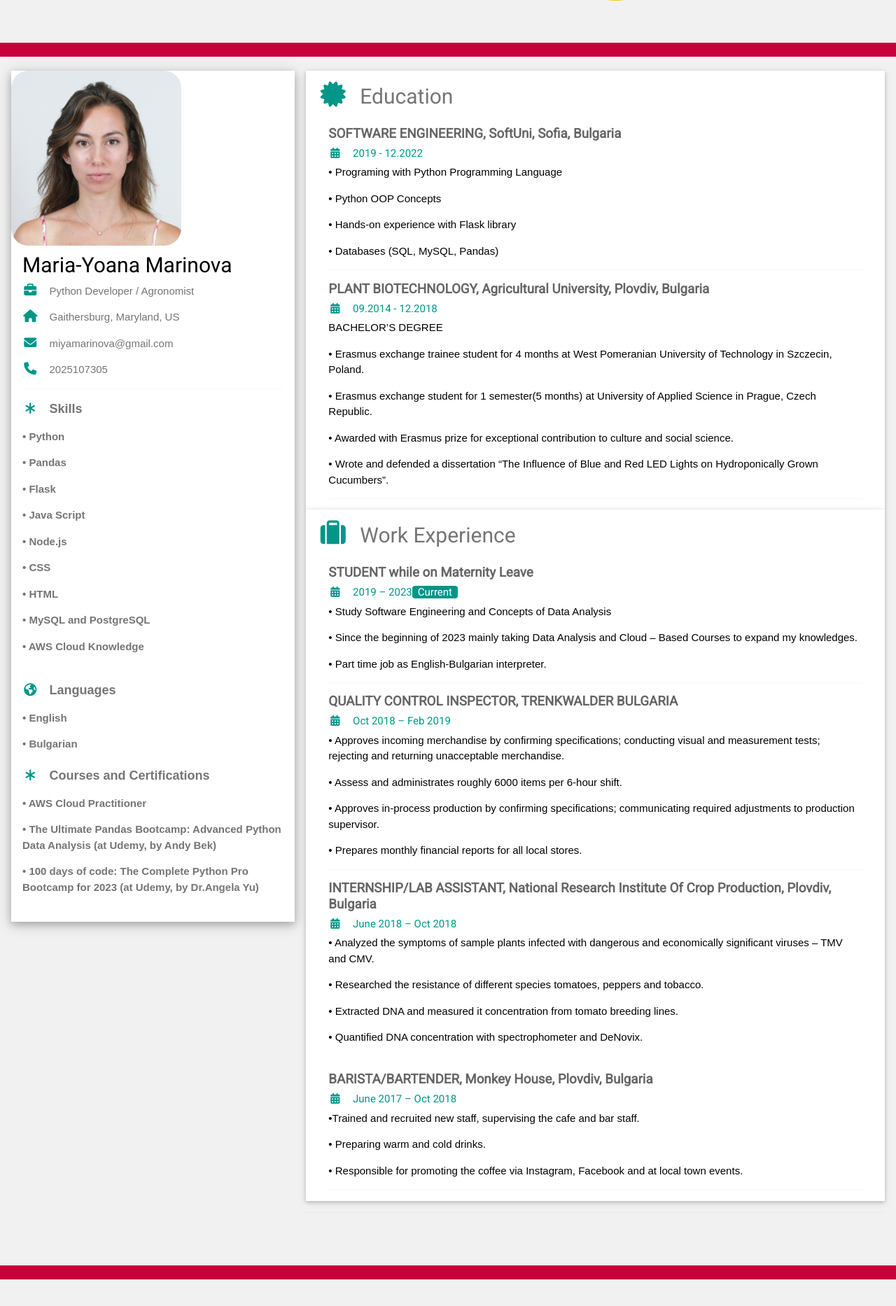
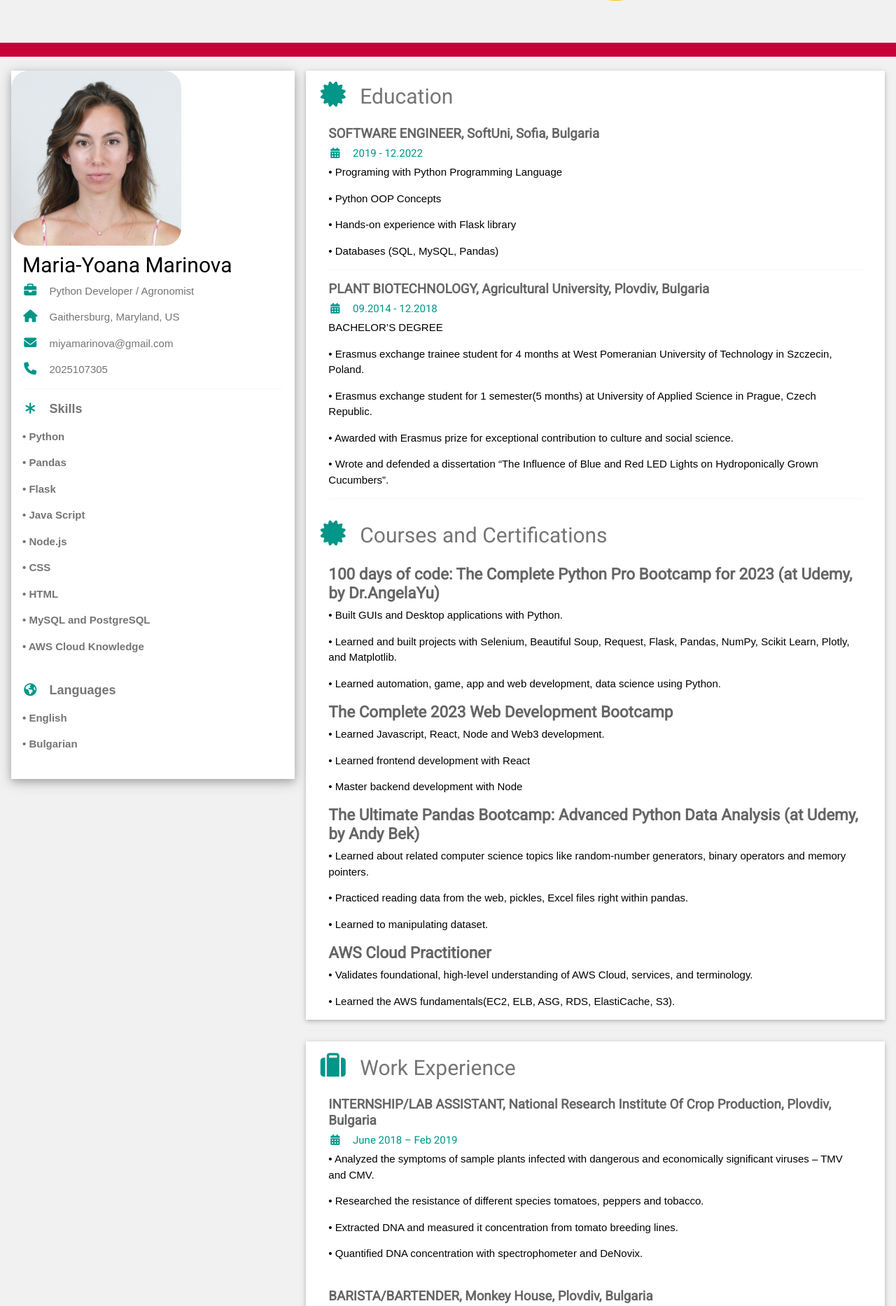
Before and after one commit to miyamarinova/Portfolio_website, a Flask app: page / in a window 1280 px wide. Shown: the part 1313-3179 px from the top of the page at 70% size. Run offline with Flask 3, Linux system fonts and the light colour scheme; some libraries are stand-ins or nearby versions.

Commit message:
Update index.html

```diff
--- a/templates/index.html
+++ b/templates/index.html
@@ -73,6 +73,7 @@
 <div style="background-color: #C70039; height: 20px; width:100%; margin-top: 60px; margin-bottom: 20px;" >   </div>
 
 <!-- Resume -->
+<meta charset="UTF-8">
 <meta name="viewport" content="width=device-width, initial-scale=1">
 <link rel="stylesheet" href="https://www.w3schools.com/w3css/4/w3.css">
 <link rel='stylesheet' href='https://fonts.googleapis.com/css?family=Roboto'>
@@ -83,7 +84,7 @@ html,body,h1,h2,h3,h4,h5,h6 {font-family: "Roboto", sans-serif}
 <body class="w3-light-grey">
 
 <!-- Page Container -->
-<div id="resume" class="w3-content w3-margin-top" style="max-width:1400px;">
+<div class="w3-content w3-margin-top" style="max-width:1400px;" id="resume">
 
   <!-- The Grid -->
   <div class="w3-row-padding">
@@ -124,10 +125,7 @@ html,body,h1,h2,h3,h4,h5,h6 {font-family: "Roboto", sans-serif}
 
           <p><b>• Bulgarian</b></p>
 
-            <p class="w3-large w3-text-theme" style="margin-top:20px;"><b><i class="fa fa-asterisk fa-fw w3-margin-right w3-text-teal"></i></i>Courses and Certifications</b></p>
-          <p><b>• AWS Cloud Practitioner</b></p>
-          <p><b>• The Ultimate Pandas Bootcamp: Advanced Python Data Analysis (at Udemy, by Andy Bek)</b></p>
-          <p><b>• 100 days of code: The Complete Python Pro Bootcamp for 2023 (at Udemy, by Dr.Angela Yu)</b></p>
+
 
           <br>
         </div>
@@ -142,7 +140,7 @@ html,body,h1,h2,h3,h4,h5,h6 {font-family: "Roboto", sans-serif}
         <div class="w3-container w3-card w3-white">
         <h2 class="w3-text-grey w3-padding-16"><i class="fa fa-certificate fa-fw w3-margin-right w3-xxlarge w3-text-teal"></i>Education</h2>
         <div class="w3-container">
-          <h5 class="w3-opacity"><b>SOFTWARE ENGINEERING, SoftUni, Sofia, Bulgaria</b></h5>
+          <h5 class="w3-opacity"><b>SOFTWARE ENGINEER, SoftUni, Sofia, Bulgaria</b></h5>
           <h6 class="w3-text-teal"><i class="fa fa-calendar fa-fw w3-margin-right"></i>2019 - 12.2022</h6>
           <p>• Programing with Python Programming Language</p>
             <p>• Python OOP Concepts</p>
@@ -160,33 +158,47 @@ html,body,h1,h2,h3,h4,h5,h6 {font-family: "Roboto", sans-serif}
             <p>• Wrote and defended a dissertation “The Influence of Blue and Red LED Lights on Hydroponically Grown Cucumbers”.</p>
           <hr>
         </div>
+            <h2 class="w3-text-grey w3-padding-16"><i class="fa fa-certificate fa-fw w3-margin-right w3-xxlarge w3-text-teal"></i>Courses and Certifications</h2>
+            <div class="w3-container">
+              <h4 class="w3-opacity"><b> 100 days of code: The Complete Python Pro Bootcamp for 2023 (at Udemy, by Dr.AngelaYu)</b></h4>
+              <p> • Built GUIs and Desktop applications with Python.</p>
+              <p> • Learned and built projects with Selenium, Beautiful Soup, Request, Flask, Pandas, NumPy, Scikit Learn, Plotly, and Matplotlib.</p>
+              <p> • Learned automation, game, app and web development, data science using Python.</p>
+            </div>
+
+            <div class="w3-container">
+              <h4 class="w3-opacity"><b> The Complete 2023 Web Development Bootcamp</b></h4>
+              <p>• Learned Javascript, React, Node and Web3 development.</p>
+              <p>• Learned frontend development with React</p>
+              <p>• Master backend development with Node</p>
+            </div>
+
+             <div class="w3-container">
+               <h4 class="w3-opacity"><b> The Ultimate Pandas Bootcamp: Advanced Python Data Analysis (at Udemy, by Andy Bek)</b></h4>
+               <p>• Learned about related computer science topics like random-number generators, binary operators and memory pointers.</p>
+               <p>• Practiced reading data from the web, pickles, Excel files right within pandas.</p>
+               <p>• Learned to manipulating dataset.</p>
+            </div>
+
+            <div class="w3-container">
+               <h4 class="w3-opacity"><b> AWS Cloud Practitioner</b></h4>
+               <p>• Validates foundational, high-level understanding of AWS Cloud, services, and terminology.</p>
+               <p>• Learned the AWS fundamentals(EC2, ELB, ASG, RDS, ElastiCache, S3).</p>
+
+            </div>
+
 
       </div>
+      <hr>
         <!-- End Education Section -->
 
         <!-- Work Experience -->
       <div class="w3-container w3-card w3-white w3-margin-bottom">
         <h2 class="w3-text-grey w3-padding-16"><i class="fa fa-suitcase fa-fw w3-margin-right w3-xxlarge w3-text-teal"></i>Work Experience</h2>
-        <div class="w3-container">
-          <h5 class="w3-opacity"><b>STUDENT while on Maternity Leave</b></h5>
-          <h6 class="w3-text-teal"><i class="fa fa-calendar fa-fw w3-margin-right"></i>2019 – 2023<span class="w3-tag w3-teal w3-round">Current</span></h6>
-          <p>• Study Software Engineering and Concepts of Data Analysis
-            <p>• Since the beginning of 2023 mainly taking Data Analysis and Cloud – Based Courses to expand my knowledges.</p>
-            <p>• Part time job as English-Bulgarian interpreter.</p>
-          <hr>
-        </div>
-        <div class="w3-container">
-          <h5 class="w3-opacity"><b>QUALITY CONTROL INSPECTOR, TRENKWALDER BULGARIA</b></h5>
-          <h6 class="w3-text-teal"><i class="fa fa-calendar fa-fw w3-margin-right"></i>Oct 2018 – Feb 2019</h6>
-          <p>• Approves incoming merchandise by confirming specifications; conducting visual and measurement tests; rejecting and returning unacceptable merchandise.
-            <p>• Assess and administrates roughly 6000 items per 6-hour shift.</p>
-            <p>• Approves in-process production by confirming specifications; communicating required adjustments to production supervisor.</p>
-            <p>• Prepares monthly financial reports for all local stores.</p>
-          <hr>
-        </div>
+
         <div class="w3-container">
           <h5 class="w3-opacity"><b>INTERNSHIP/LAB ASSISTANT, National Research Institute Of Crop Production, Plovdiv, Bulgaria</b></h5>
-          <h6 class="w3-text-teal"><i class="fa fa-calendar fa-fw w3-margin-right"></i>June 2018 – Oct 2018</h6>
+          <h6 class="w3-text-teal"><i class="fa fa-calendar fa-fw w3-margin-right"></i>June 2018 – Feb 2019</h6>
           <p>• Analyzed the symptoms of sample plants infected with dangerous and economically significant viruses – TMV and CMV.</p>
 <p>• Researched the resistance of different species tomatoes, peppers and tobacco.</p>
 <p>• Extracted DNA and measured it concentration from tomato breeding lines.</p>
@@ -211,19 +223,13 @@ html,body,h1,h2,h3,h4,h5,h6 {font-family: "Roboto", sans-serif}
   <!-- End Page Container -->
 </div>
 
-<!-- Empty Red Div -->
-<div style="background-color: #C70039; height: 20px; width:100%; margin-top: 60px; margin-bottom: 20px;" >   </div>
 
 
-<div id="contact">
-    <div style="display: flex; and align-items: center; justify-content: center;margin-top:200px">
-            <button type="button" class="btn btn-warning btn-circle btn-contact" ><a href="https://www.linkedin.com/in/maria-yoana-marinova-8030b3176/" ><i class="fa-brands fa-linkedin"></i></a></button>
-            <button type="button" class="btn btn-danger btn-circle btn-contact" ><a href="mailto:miyamarinova@gmail.com"><i class="fa-solid fa-envelope"></i></a></button>
-        <button type="button" class="btn btn-info btn-circle btn-contact" ><a href="https://www.instagram.com/miya.isback/"><i class="fa-brands fa-instagram"></i></a></button>
+</body>
+  <script src="https://ajax.googleapis.com/ajax/libs/jquery/3.7.1/jquery.min.js"></script>
+  <script src="static/js/javas.js"></script>
+</html>
 
-    </div>
-        </div>
-    </div></div>
 
 <!-- Empty Red Div -->
 <div style="background-color: #C70039; height: 20px; width:100%; margin-top: 60px; margin-bottom: 20px;" >   </div>
```
